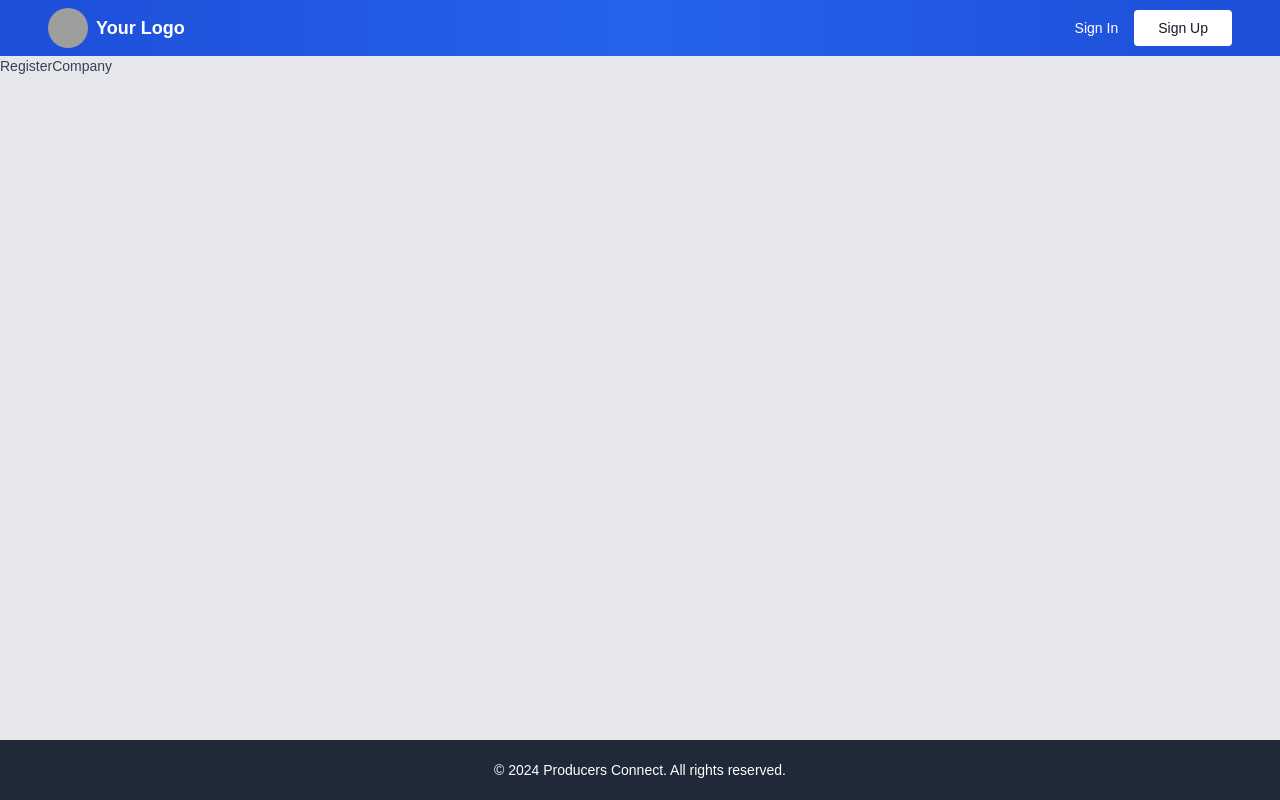
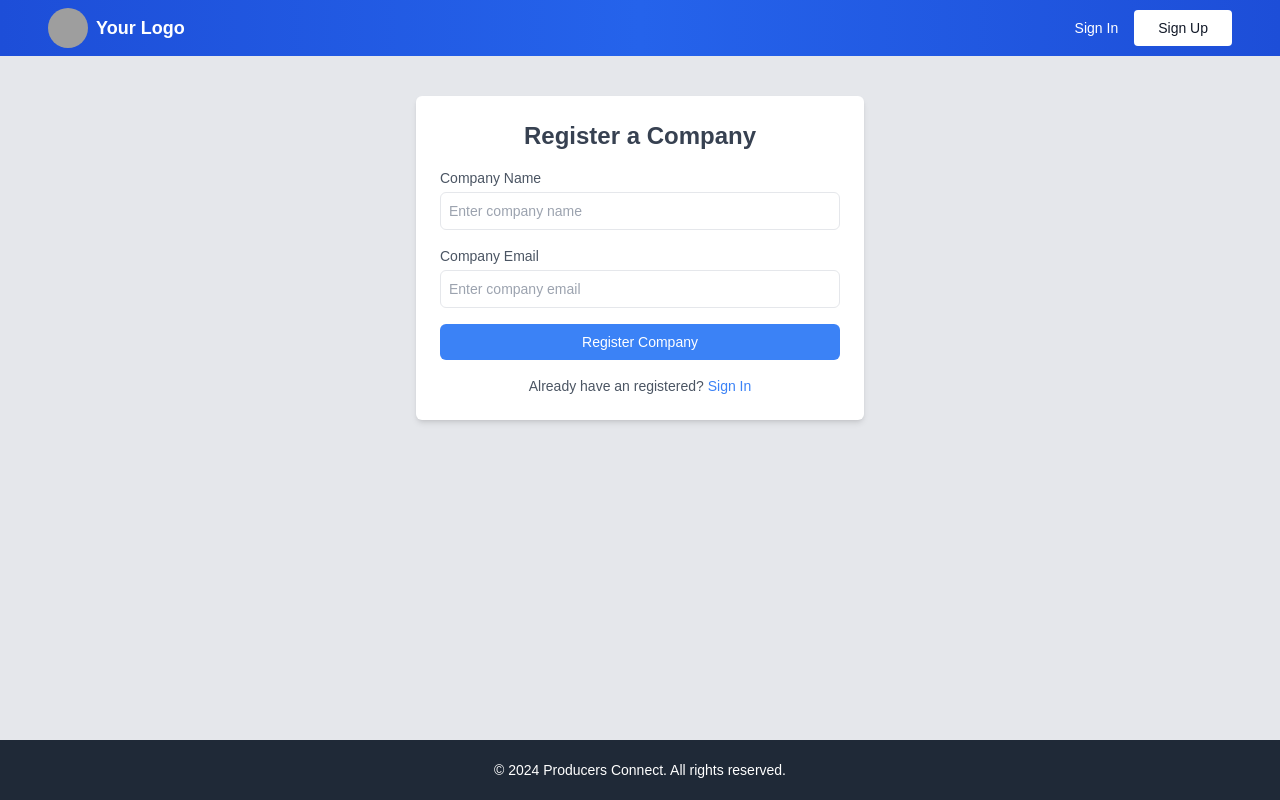
Before and after one commit to ericndungutse/trade-center-fn, a React (Vite) app: page /register-company in a window 1280 px wide. Built offline with nearby package versions, Linux system fonts and the light colour scheme; grey boxes are pictures that could not be loaded.

Commit message:
register company form

```diff
--- /dev/null
+++ b/src/components/RegisterCompanyForm.jsx
@@ -0,0 +1,55 @@
+// src/components/RegisterCompany.js
+import React from 'react';
+
+const RegisterCompanyForm = () => {
+  const handleSubmit = (e) => {
+    e.preventDefault();
+    // Add logic to handle the company registration
+    alert('Company registration logic goes here');
+  };
+
+  return (
+    <form onSubmit={handleSubmit}>
+      <div className='mb-4'>
+        <label
+          htmlFor='companyName'
+          className='block text-sm font-medium text-gray-600'
+        >
+          Company Name
+        </label>
+        <input
+          type='text'
+          id='companyName'
+          name='companyName'
+          className='mt-1 p-2 w-full border rounded-md'
+          placeholder='Enter company name'
+          required
+        />
+      </div>
+      <div className='mb-4'>
+        <label
+          htmlFor='companyEmail'
+          className='block text-sm font-medium text-gray-600'
+        >
+          Company Email
+        </label>
+        <input
+          type='email'
+          id='companyEmail'
+          name='companyEmail'
+          className='mt-1 p-2 w-full border rounded-md'
+          placeholder='Enter company email'
+          required
+        />
+      </div>
+      <button
+        type='submit'
+        className='bg-blue-500 text-white py-2 w-full px-4 rounded-md hover:bg-blue-700 focus:outline-none focus:ring focus:border-blue-700'
+      >
+        Register Company
+      </button>
+    </form>
+  );
+};
+
+export default RegisterCompanyForm;
--- a/src/pages/RegisterCompany.jsx
+++ b/src/pages/RegisterCompany.jsx
@@ -1,5 +1,25 @@
 import React from 'react';
+import RegisterCompanyForm from '../components/RegisterCompanyForm';
+import { Link } from 'react-router-dom';
 
 export default function RegisterCompany() {
-  return <div>RegisterCompany</div>;
+  return (
+    <div className='flex items-start h-full justify-center py-10'>
+      <div className='bg-white p-6 rounded-md shadow-md max-w-md w-full'>
+        <h2 className='text-2xl font-bold text-center mb-4'>
+          Register a Company
+        </h2>
+
+        <RegisterCompanyForm />
+        <div className='mt-4 text-center'>
+          <p className='text-gray-600'>
+            Already have an registered?{' '}
+            <Link to='/signin' className='text-blue-500 hover:underline'>
+              Sign In
+            </Link>
+          </p>
+        </div>
+      </div>
+    </div>
+  );
 }
--- a/src/pages/SignIn.jsx
+++ b/src/pages/SignIn.jsx
@@ -5,7 +5,7 @@ export default function SignIn() {
   return (
     <div className='flex items-start h-full justify-center pt-10'>
       <div className='bg-white p-8 rounded-md shadow-md max-w-md w-full'>
-        <h2 className='text-4xl font-bold text-center mb-12'>Sign In</h2>
+        <h2 className='text-4xl font-bold text-center mb-8'>Sign In</h2>
         <SignInForm />
       </div>
     </div>
--- a/src/pages/SignUp.jsx
+++ b/src/pages/SignUp.jsx
@@ -5,17 +5,17 @@ import { Link } from 'react-router-dom';
 export default function SignUp() {
   return (
     <div className='flex items-start h-full justify-center py-10'>
-      <div className='bg-white p-8 rounded-md shadow-md max-w-md w-full'>
-        <h2 className='text-4xl font-bold text-center mb-12'>Sign Up</h2>
+      <div className='bg-white p-6 rounded-md shadow-md max-w-md w-full'>
+        <h2 className='text-4xl font-bold text-center mb-8'>Sign Up</h2>
         <div className='bg-blue-50 border-l-4 border-blue-500 p-4 mb-4'>
           <p className='text-blue-800'>
             Want to register a company? Click{' '}
-            <button
+            <Link
+              to='/register-company'
               className='text-blue-500 hover:underline'
-              onClick={() => alert('You clicked the Register a Company button')}
             >
               here
-            </button>
+            </Link>
             .
           </p>
         </div>
```
